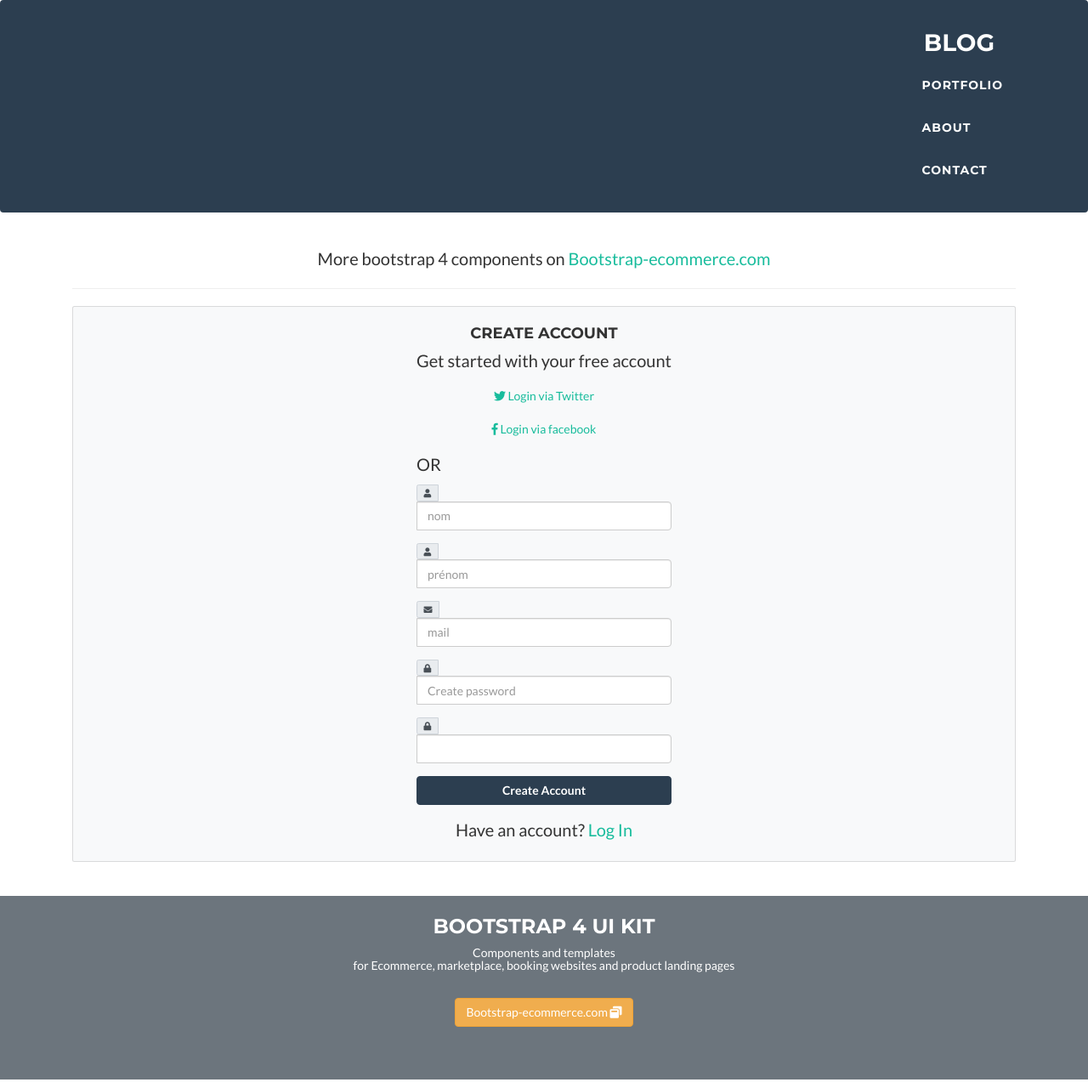
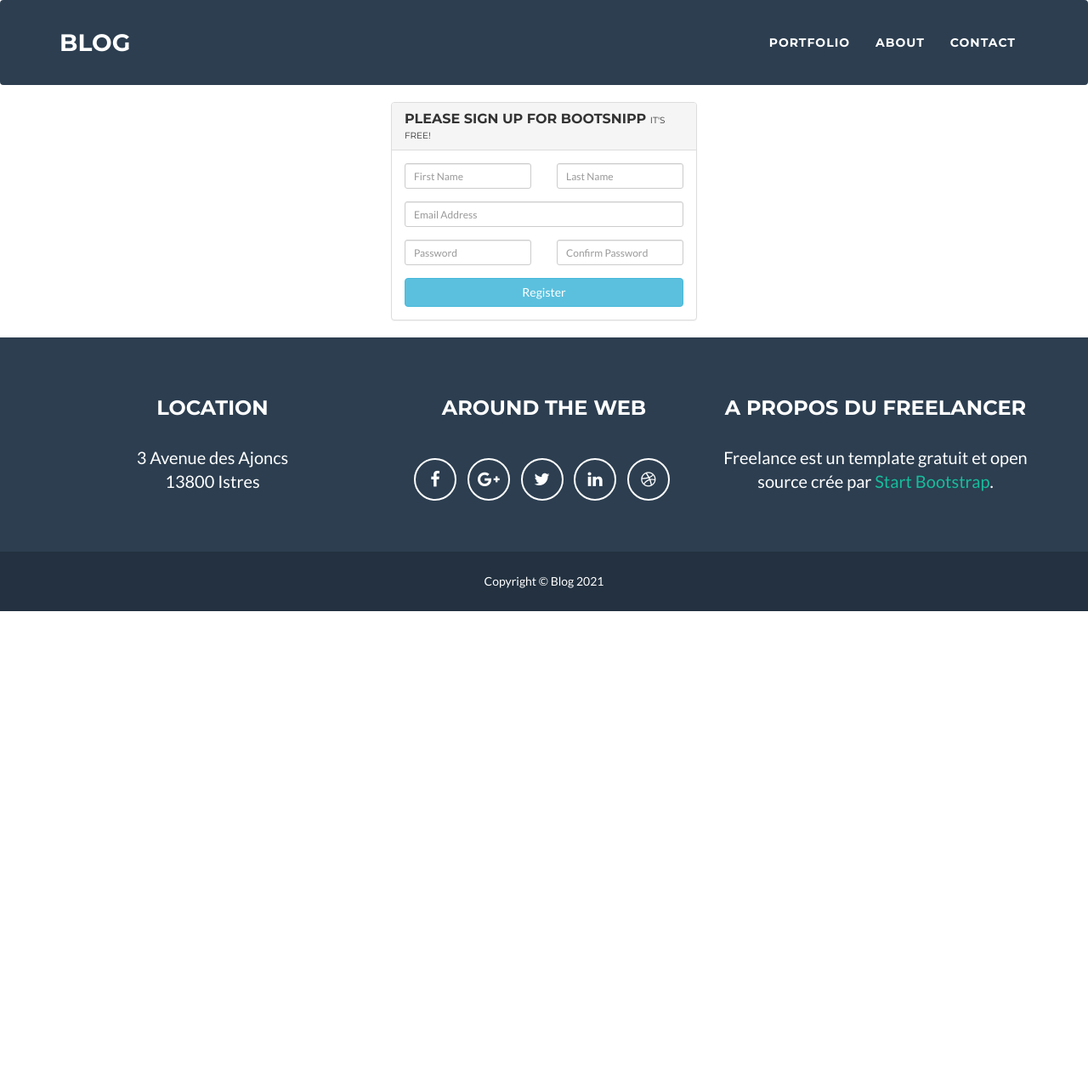
Before and after one commit to Abdessamad-Bannouf/blog, a PHP site: the page made by App/View/registerView.php in a window 1280 px wide. Shown: the whole page at 85% size. After the commit the page ends 719 px from the top, so only its background shows below. Run offline with PHP 8.4, Linux system fonts and the light colour scheme; the template is opened without the code that fills it, so the values that code supplies are empty; some libraries are stand-ins or nearby versions.

Commit message:
Add new template view

```diff
--- a/App/View/registerView.php
+++ b/App/View/registerView.php
@@ -3,87 +3,58 @@
     <head>
         <title>Inscription</title>
         <meta charset="UTF-8"/>
-        <link href="//maxcdn.bootstrapcdn.com/bootstrap/4.0.0/css/bootstrap.min.css" rel="stylesheet" id="bootstrap-css">
-        <script src="//maxcdn.bootstrapcdn.com/bootstrap/4.0.0/js/bootstrap.min.js"></script>
-        <script src="//cdnjs.cloudflare.com/ajax/libs/jquery/3.2.1/jquery.min.js"></script>
-        <!------ Include the above in your HEAD tag ---------->
         <link rel="stylesheet" href="https://use.fontawesome.com/releases/v5.0.8/css/all.css">
+        <link rel="stylesheet" href="../App/Public/template/css/register.css"/>
     </head>
 
     <body>
         <?php require 'App/View/NavBar.php'; ?>
         <div class="container">
-        <br><p class="text-center">More bootstrap 4 components on <a href="http://bootstrap-ecommerce.com/"> Bootstrap-ecommerce.com</a></p>
-        <hr>
+            <div class="row centered-form">
+                <div class="col-xs-12 col-sm-8 col-md-4 col-sm-offset-2 col-md-offset-4">
+                    <div class="panel panel-default">
+                        <div class="panel-heading">
+                            <h3 class="panel-title">Please sign up for Bootsnipp <small>It's free!</small></h3>
+                        </div>
+                        <div class="panel-body">
+                            <form role="form" method="post" action="<?= WebSiteLink; ?>/User/register">
+                                <div class="row">
+                                    <div class="col-xs-6 col-sm-6 col-md-6">
+                                        <div class="form-group">
+                                            <input type="text" name="firstname" id="first_name" class="form-control input-sm" placeholder="First Name">
+                                        </div>
+                                    </div>
+                                    <div class="col-xs-6 col-sm-6 col-md-6">
+                                        <div class="form-group">
+                                            <input type="text" name="lastname" id="last_name" class="form-control input-sm" placeholder="Last Name">
+                                        </div>
+                                    </div>
+                                </div>
 
+                                <div class="form-group">
+                                    <input type="email" name="mail" id="email" class="form-control input-sm" placeholder="Email Address">
+                                </div>
 
+                                <div class="row">
+                                    <div class="col-xs-6 col-sm-6 col-md-6">
+                                        <div class="form-group">
+                                            <input type="password" name="password" id="password" class="form-control input-sm" placeholder="Password">
+                                        </div>
+                                    </div>
+                                    <div class="col-xs-6 col-sm-6 col-md-6">
+                                        <div class="form-group">
+                                            <input type="password" name="confirmPassword" id="password_confirmation" class="form-control input-sm" placeholder="Confirm Password">
+                                        </div>
+                                    </div>
+                                </div>
 
-
-
-        <div class="card bg-light">
-            <article class="card-body mx-auto" style="max-width: 400px;">
-                <h4 class="card-title mt-3 text-center">Create Account</h4>
-                <p class="text-center">Get started with your free account</p>
-                <p>
-
-                    <a href="" class="btn btn-block btn-twitter"> <i class="fab fa-twitter"></i>   Login via Twitter</a>
-                    <a href="" class="btn btn-block btn-facebook"> <i class="fab fa-facebook-f"></i>   Login via facebook</a>
-                </p>
-                <p class="divider-text">
-                    <span class="bg-light">OR</span>
-                </p>
-                <form method="post" action="<?= WebSiteLink; ?>/User/register">
-                    <div class="form-group input-group">
-                        <div class="input-group-prepend">
-                            <span class="input-group-text"> <i class="fa fa-user"></i> </span>
+                                <input type="submit" value="Register" class="btn btn-info btn-block">
+                            </form>
                         </div>
-                        <input name="lastName" class="form-control" placeholder="nom" type="text">
-                    </div> <!-- form-group// -->
-                    <div class="form-group input-group">
-                        <div class="input-group-prepend">
-                            <span class="input-group-text"> <i class="fa fa-user"></i> </span>
-                        </div>
-                        <input name="firstName" class="form-control" placeholder="prénom" type="text">
-                    </div> <!-- form-group// -->
-                    <div class="form-group input-group">
-                        <div class="input-group-prepend">
-                            <span class="input-group-text"> <i class="fa fa-envelope"></i> </span>
-                        </div>
-                        <input name="mail" class="form-control" placeholder="mail" type="email">
-                    </div> <!-- form-group// -->
-                    <div class="form-group input-group">
-                        <div class="input-group-prepend">
-                            <span class="input-group-text"> <i class="fa fa-lock"></i> </span>
-                        </div>
-                        <input name="password" class="form-control" placeholder="Create password" type="password">
-                    </div> <!-- form-group// -->
-                    <div class="form-group input-group">
-                        <div class="input-group-prepend">
-                            <span class="input-group-text"> <i class="fa fa-lock"></i> </span>
-                        </div>
-                        <input name="confirmPassword" class="form-control" p laceholder="Repeat password" type="password">
-                    </div> <!-- form-group// -->
-                    <div class="form-group">
-                        <button type="submit" class="btn btn-primary btn-block"> Create Account  </button>
-                    </div> <!-- form-group// -->
-                    <p class="text-center">Have an account? <a href="<?= WebSiteLink; ?>/User/register">Log In</a> </p>
-                </form>
-            </article>
-        </div> <!-- card.// -->
-
-    </div>
-    <!--container end.//-->
-
-    <br><br>
-    <article class="bg-secondary mb-3">
-    <div class="card-body text-center">
-        <h3 class="text-white mt-3">Bootstrap 4 UI KIT</h3>
-    <p class="h5 text-white">Components and templates  <br> for Ecommerce, marketplace, booking websites
-    and product landing pages</p>   <br>
-    <p><a class="btn btn-warning" target="_blank" href="http://bootstrap-ecommerce.com/"> Bootstrap-ecommerce.com
-    <i class="fa fa-window-restore "></i></a></p>
-    </div>
-    <br><br>
-    </article>
+                    </div>
+                </div>
+            </div>
+        </div>
+        <?php require 'App/View/Footer.php'; ?>
     </body>
 </html>
```
